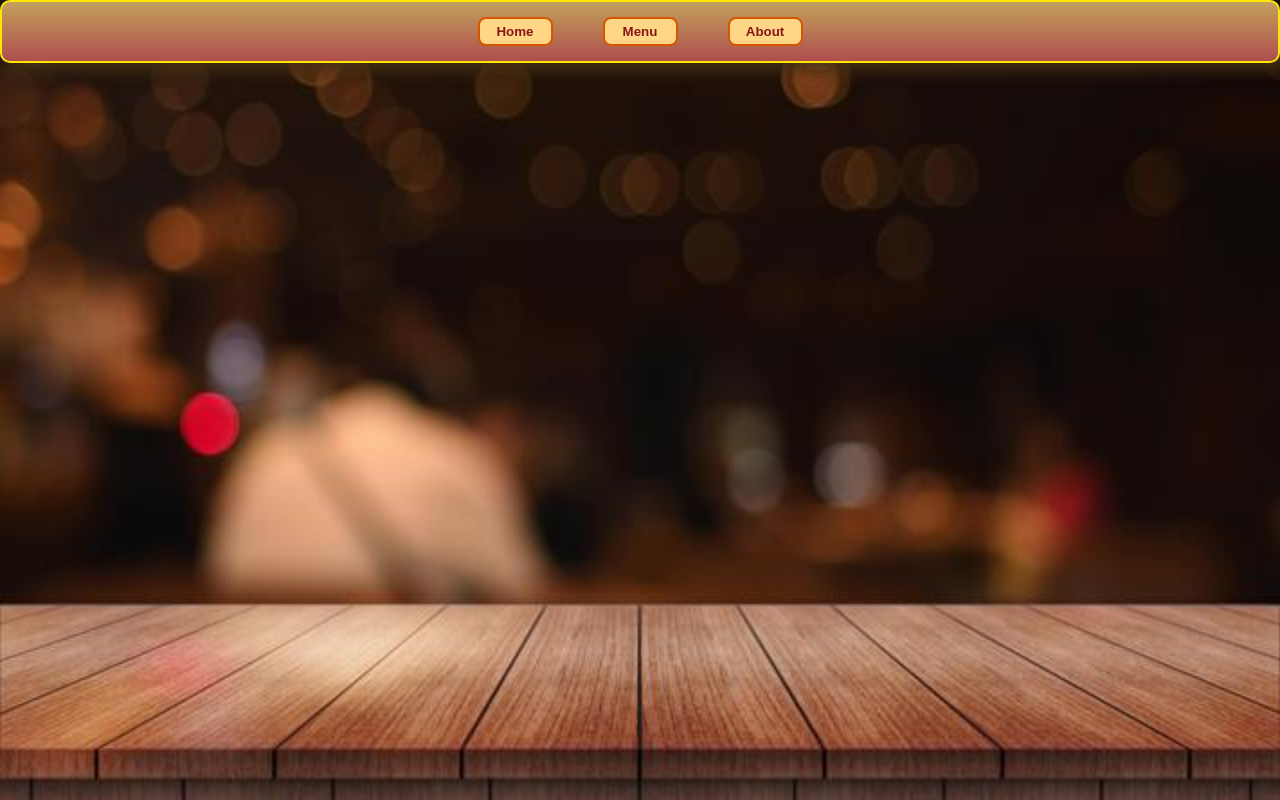
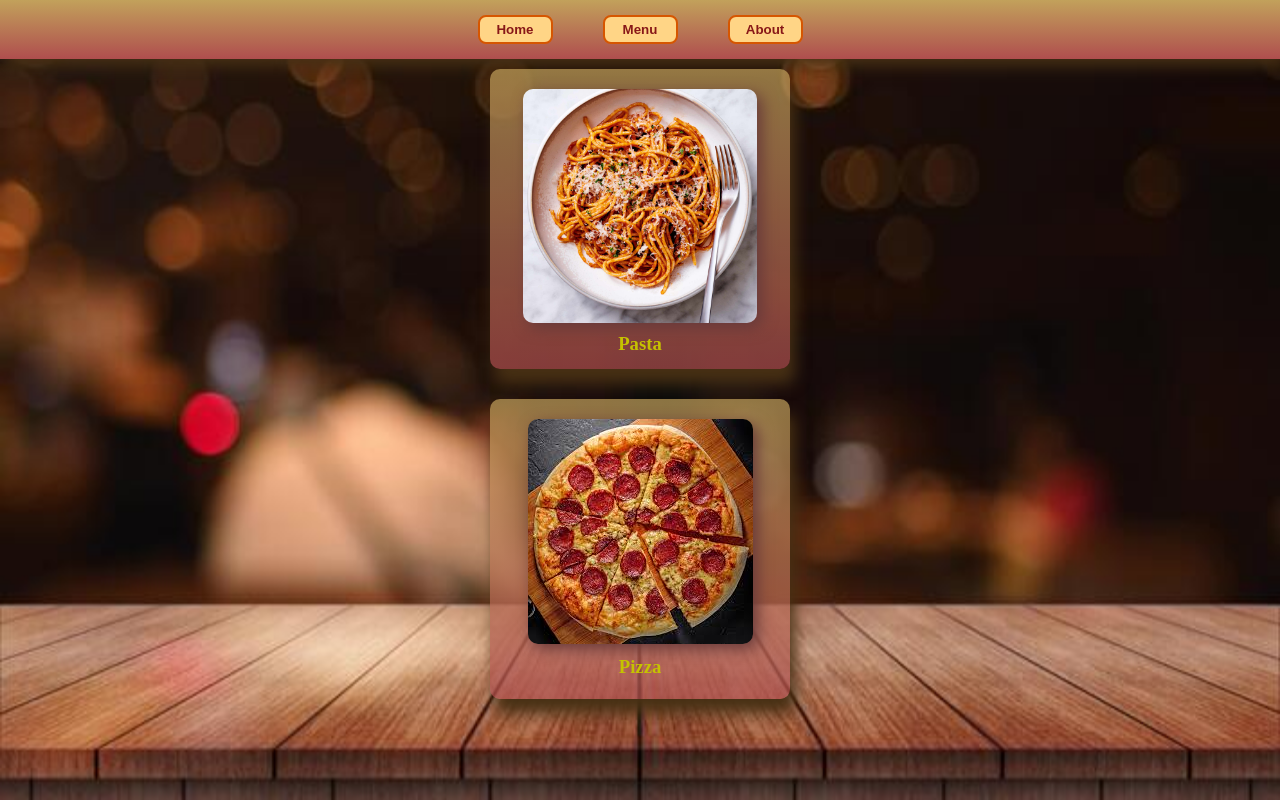
Before and after one commit to Zhyar-Ali/Restaurant-Page, a website built with webpack: page src/template.html in a window 1280 px wide. Both pictures are taken after a click on the button "Menu". Built offline with nearby package versions, Linux system fonts and the light colour scheme.

Commit message:
add & design menu page

```diff
--- a/src/menu.js
+++ b/src/menu.js
@@ -1,4 +1,6 @@
 import back from "../img/rest-back.jpg"
+import pasta from "../img/pasta.jpeg";
+import pizza from "../img/pizza.jpeg";
 
 const loadMenu = (function (){
 
@@ -6,11 +8,39 @@ const loadMenu = (function (){
 
     const load = () => {
 
+        const pastaimg = document.createElement("img");
+        pastaimg.src = pasta;
+        pastaimg.classList.add("menuimg");
+
+        const h3pasta = document.createElement("h3");
+        h3pasta.textContent = "Pasta";
+        h3pasta.classList.add("menuname");
+
+        const pastadiv = document.createElement("div");
+        pastadiv.append(pastaimg,h3pasta);
+        pastadiv.classList.add("menuitem");
+
+        const pizzaimg = document.createElement("img");
+        pizzaimg.src = pizza;
+        pizzaimg.classList.add("menuimg");
+
+        const h3pizza = document.createElement("h3");
+        h3pizza.textContent = "Pizza";
+        h3pizza.classList.add("menuname");
+
+        const pizzadiv = document.createElement("div");
+        pizzadiv.append(pizzaimg,h3pizza);
+        pizzadiv.classList.add("menuitem");
+
         const img = document.createElement("img");
         img.src = back;
         img.classList.add("background");
 
-        content.append(img);
+        const div = document.createElement("div");
+        div.append(pastadiv,pizzadiv);
+        div.classList.add("menu-container");
+
+        content.append(div,img);
     };
 
     return { load };
--- a/src/styles.css
+++ b/src/styles.css
@@ -19,7 +19,6 @@
     display: flex;
     flex-direction: column;
     align-items: center;
-    border: 2px solid rgb(255, 230, 0);
     border-radius: 10px;
     justify-content: center;
     justify-self: center;
@@ -45,8 +44,6 @@
     padding: 15px;
     justify-self: center;
     justify-content: center;
-    border: 2px solid rgb(255, 230, 0);
-    border-radius: 10px;
     background-image: linear-gradient(rgb(194, 161, 91),rgb(175, 78, 78));
     box-shadow: 5px 7px 15px rgb(71, 48, 20);
 }
@@ -68,3 +65,32 @@
 .loc-desc{
     padding-left: 10px;
 }
+.menu-container{
+    display: flex;
+    flex-direction: column;
+    align-items: center;
+    justify-content: center;
+    justify-self: center;
+    gap: 10px;
+}
+.menuitem{
+    display: grid;
+    gap: 10px;
+    border-radius: 10px;
+    background-image: linear-gradient(rgba(194, 161, 91, 0.7),rgba(175, 78, 78, 0.7));
+    box-shadow: 5px 15px 15px rgb(71, 48, 20);
+    padding: 20px;
+    width: 300px;
+    height: 300px;
+    margin: 10px;
+    justify-items: center;
+}
+.menuimg{
+    max-width: 90%;
+    box-shadow: 5px 5px 15px rgb(104, 58, 58);
+    border-radius: 10px;
+}
+.menuname{
+    text-align: center;
+    color: rgb(197, 194, 0);
+}
```
Also changed, not shown: img/pasta.jpeg (added), img/pizza.jpeg (added).
